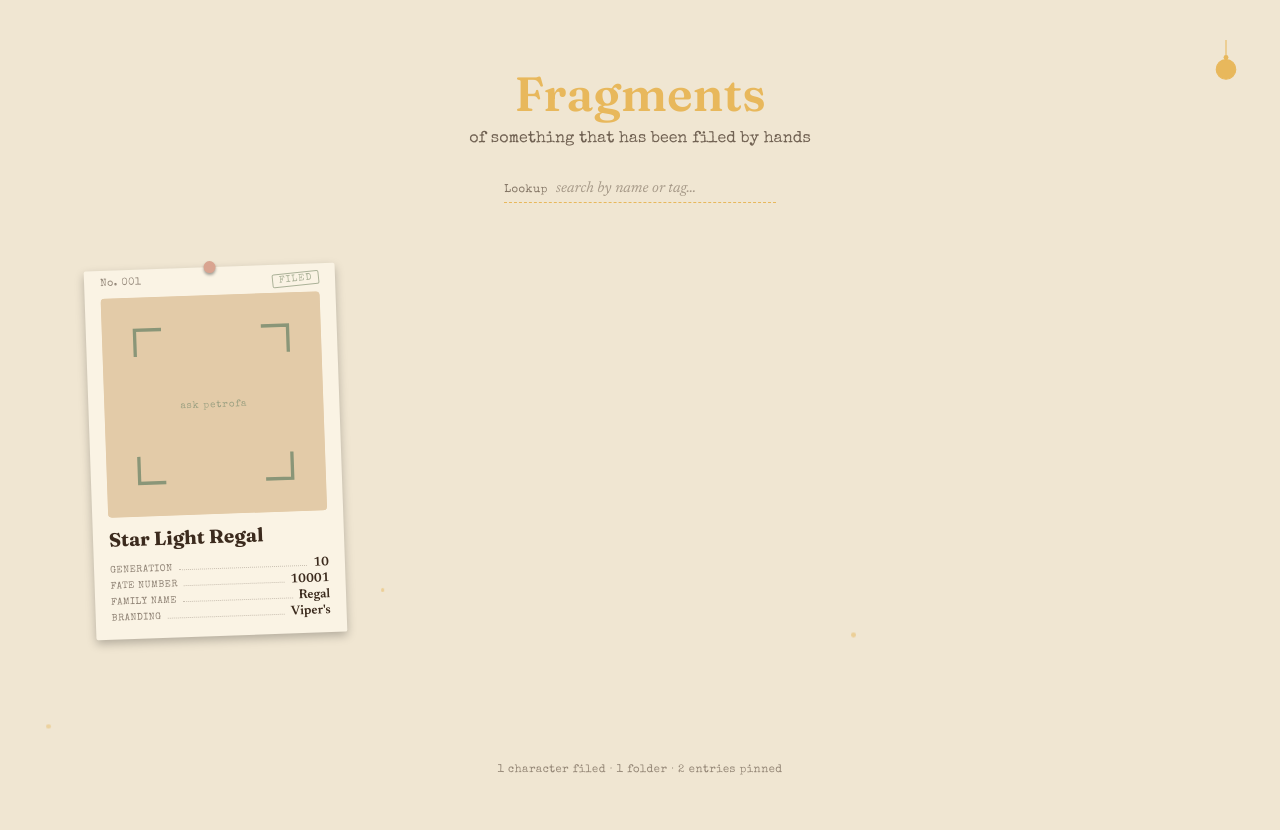
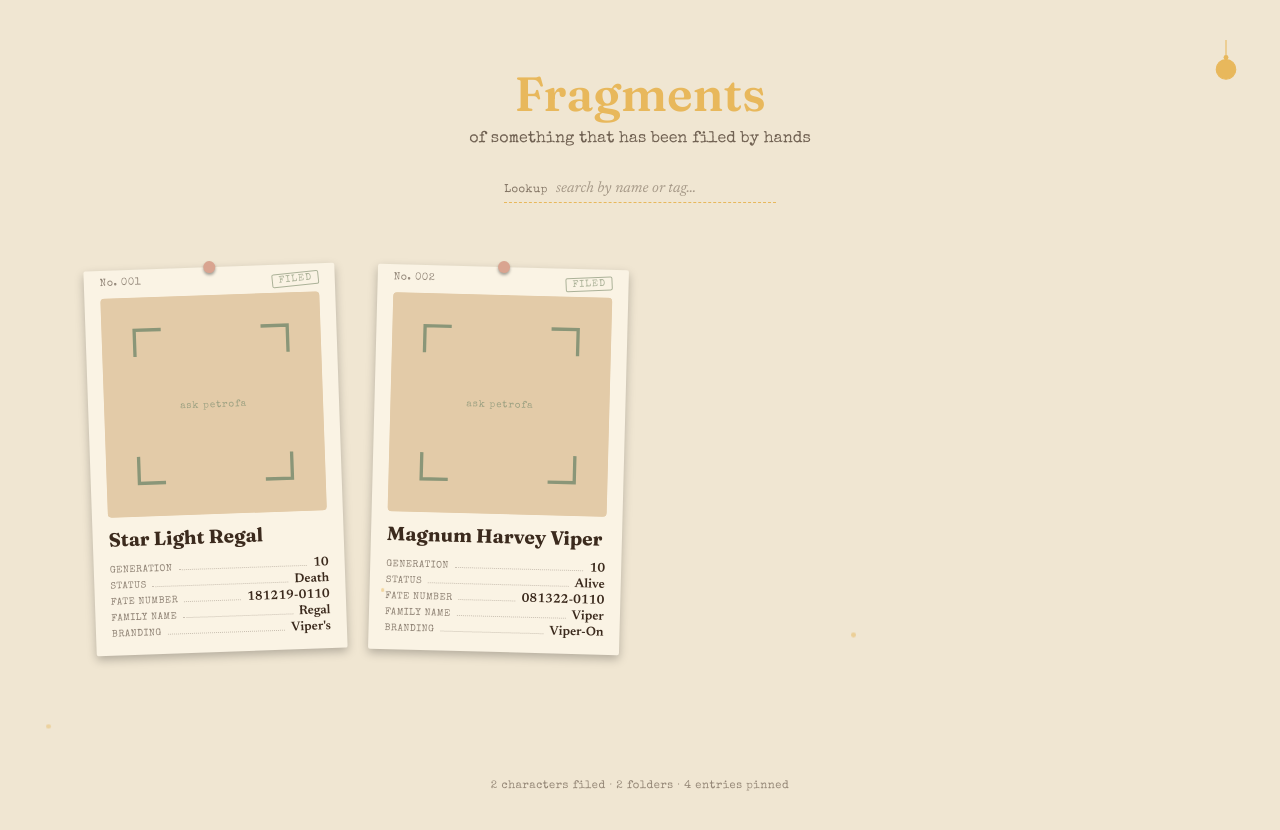
Before and after one commit to Sa-Naget/Fragments, a React (Vite) app: page / in a window 1280 px wide. Shown: the top 830 px of the page. Built offline with nearby package versions, Linux system fonts and the light colour scheme.

Commit message:
Adding new data field, new character, new au, and new posts

```diff
--- a/src/components/CharacterCard.jsx
+++ b/src/components/CharacterCard.jsx
@@ -6,6 +6,7 @@ const MAX_TILT = 10; // degrees
 
 const RECORD_FIELDS = [
   { key: 'generation', label: 'Generation' },
+  { key: 'status', label: 'Status' },
   { key: 'fateNumber', label: 'Fate Number' },
   { key: 'familyName', label: 'Family Name' },
   { key: 'branding', label: 'Branding' },
--- a/src/data/aus.json
+++ b/src/data/aus.json
@@ -5,7 +5,16 @@
     "title": "What Ifs",
     "description": "A snippet of what life would be like if the characters didn't die.",
     "coverImage": null,
-    "characterIds": ["starlight-regal"],
+    "characterIds": ["starlight-regal", "harvey-viper"],
     "posts": ["what-ifs-post-1", "what-ifs-post-2"]
+  },
+  {
+    "id": "2",
+    "slug": "original-universe",
+    "title": "Univa",
+    "description": "Recorded by Muti and Petrofa. Pre-Recorded by Acrest and Colpa",
+    "coverImage": null,
+    "characterIds": ["starlight-regal", "harvey-viper"],
+    "posts": ["original-universe-post-1", "original-universe-post-2"]
   }
 ]
--- a/src/data/characters.json
+++ b/src/data/characters.json
@@ -6,9 +6,10 @@
     "shortBio": "Usually called Star. The oldest son of Columbus Regal (father) and Rosetta Athe (mother). Has a surprisingly close relationship with Harvey Viper.",
     "tags": ["10G", "bright", "cheerful", "responsible", "main character"],
     "avatar": null,
-    "aus": ["what-ifs-au"],
+    "aus": ["what-ifs-au", "original-universe"],
+    "status" : "Death",
     "generation": "10",
-    "fateNumber": "10001",
+    "fateNumber": "181219-0110",
     "familyName": "Regal",
     "branding": "Viper's",
     "age": "23",
@@ -20,5 +21,28 @@
     "currentResidence": "Pyha Mountain",
     "skills": ["Eyes of the Sun", "Eyes of the Moon"],
     "tools": ["Gate Target"]
+  },
+  {
+    "id": "2",
+    "slug": "harvey-viper",
+    "name": "Magnum Harvey Viper",
+    "shortBio": "Usually called Harvey, changes his name at the age of 21 to Magnum Harvey Viper. The oldest son of Dakota Andalas (father) and Magenta Viper-on (mother). Married Rem Viper as a family contract.",
+    "tags": ["10G", "bright", "mysterius", "distrust", "main character"],
+    "avatar": null,
+    "aus": ["what-ifs-au", "original-universe"],
+    "status" : "Alive",
+    "generation": "10",
+    "fateNumber": "081322-0110",
+    "familyName": "Viper",
+    "branding": "Viper-On",
+    "age": "30",
+    "hairColor": "Parmesean Yellow",
+    "highlight": "Lapis Blue",
+    "eyeColor": "Heterochromatic (Left: Harlequin Green, Right: Electric Blue)",
+    "height": "173 cm",
+    "birthplace": "City of Meiningta",
+    "currentResidence": "Meiningta Residence",
+    "skills": ["Vectrum", "Control of the Damned"],
+    "tools": ["Sun Dagger"]
   }
 ]
--- a/src/data/posts.json
+++ b/src/data/posts.json
@@ -16,5 +16,23 @@
     "title": "Origin of A Name : Dallas, Dinora, Dekka",
     "sourceLink": "https://whatsapp.com/channel/0029VawfD2YD8SE6gXyhad3y/1129",
     "content": "Asal Usul Nama (Origin of the Name) — a chat snippet where Sunshine jokes about baby names before landing on 'Starlight', inspired by a conversation about naming him after the sun and moon."
+  },
+  {
+    "id": "original-universe-post-1",
+    "auId": "original-universe",
+    "type": "text",
+    "date": "2023-11-05",
+    "title": "Weapons",
+    "sourceLink": "https://whatsapp.com/channel/0029VawfD2YD8SE6gXyhad3y/1129",
+    "content": "Record 0XXX3 : Explanation by Leedon about the weapons used by the characters in Univa. The weapons are unique and have special abilities that are tied to the characters' skills and backgrounds."
+  },
+  {
+    "id": "original-universe-post-2",
+    "auId": "original-universe",
+    "type": "screenshot",
+    "date": "2027-10-10",
+    "title": "Ruhesa and Friends",
+    "sourceLink": "https://whatsapp.com/channel/0029VawfD2YD8SE6gXyhad3y/1129",
+    "content": "Record 0XXXXX6 : What Ruhesa save her friends are. Don't know what the purpose for this record is, but it seems to be important."
   }
 ]
```
